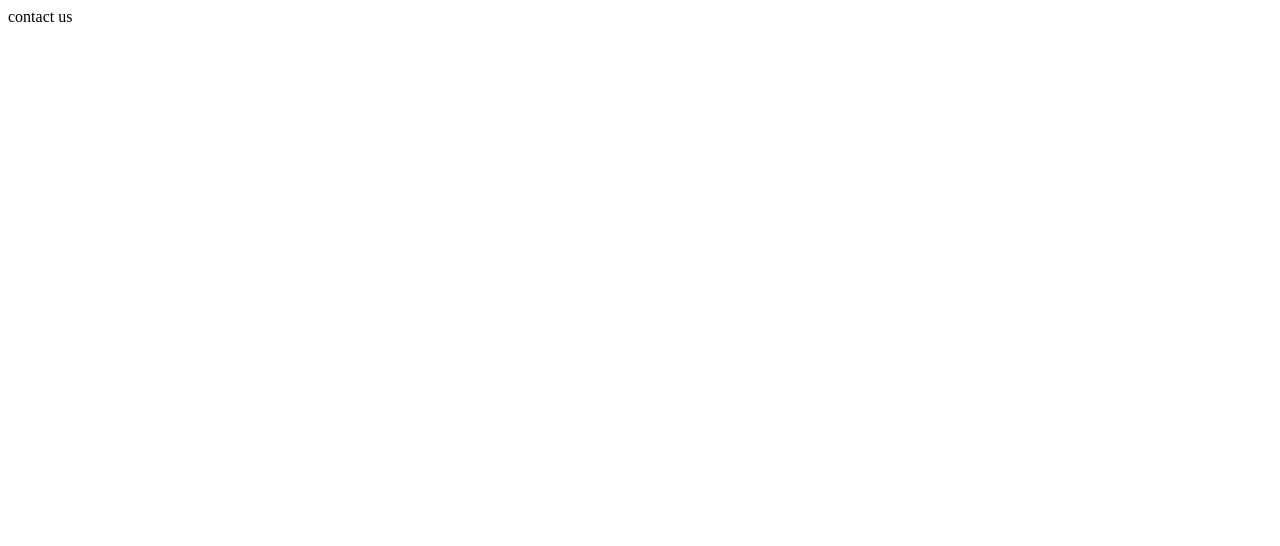
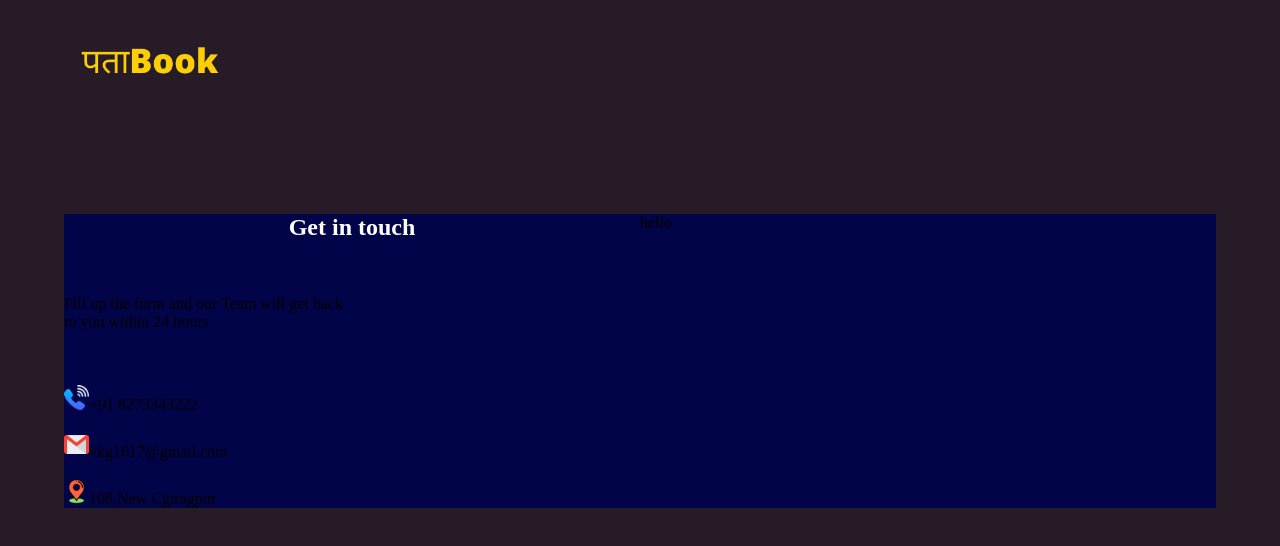
Before and after one commit to vivekgarrg/Pta-Book, a plain HTML site: page contactus.html in a window 1280 px wide. Drawn offline with Linux system fonts and the light colour scheme.

Commit message:
fourth commit

```diff
--- a/contactus.html
+++ b/contactus.html
@@ -4,10 +4,27 @@
     <meta charset="UTF-8">
     <meta http-equiv="X-UA-Compatible" content="IE=edge">
     <meta name="viewport" content="width=device-width, initial-scale=1.0">
+    <link rel="stylesheet" href="style/contactus.css">
     <title>Document</title>
 </head>
 <body>
-    contact us
-
+    <img  class="logo" src="assets/पताBook (4).png" width="300" height="300" alt="">
+     <div class="container">
+         <div class="first">
+             <h2>Get in touch</h2>
+             <br><br><br>
+             <p>Fill up the form and our Team will get back <br>to you within 24 hours.</p>
+             <br><br><br>
+             <img src="assets/phone-call.png" width="25" height="25" alt=""><span>+91 8273343222</span>
+             <br><br>
+             <img src="assets/gmail.png" width="25" height="25" alt=""><span>vkg1617@gmail.com</span>
+             <br><br>
+             <img src="assets/placeholder.png" width="25" height="25" alt=""><span>108,New Cgiragpur</span>
+         </div>
+         <div class="second">
+            <p>hello</p>
+        </div>
+         <div></div>
+     </div>
 </body>
 </html>
--- /dev/null
+++ b/style/contactus.css
@@ -0,0 +1,29 @@
+*{
+    margin: 0px;
+    padding: 0px;
+
+}
+body{
+    background-color: #261B27;
+}
+.logo{
+    margin-top: -90px;
+}
+.container{
+    width: 90vw;
+    margin: auto;
+    display: flex;
+    background-color: #02044A;
+    flex-wrap: wrap;
+}
+.first{
+    width: 50%;
+}
+.second{
+    width: 50%;
+}
+
+.first h2{
+    color: white;
+    text-align: center;
+}
```
Also changed, not shown: assets/gmail.png (added), assets/phone-call.png (added), assets/placeholder.png (added).
